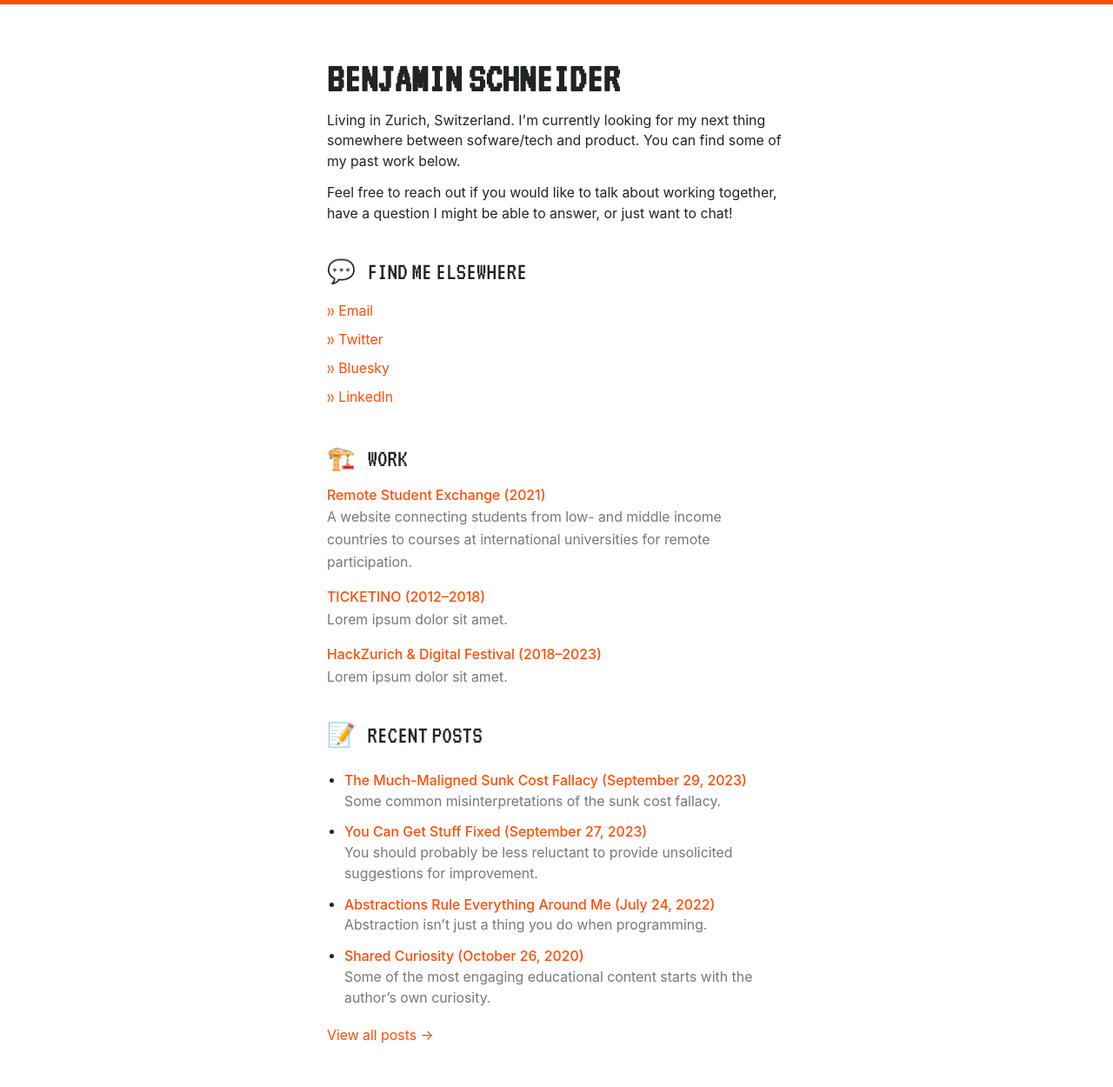
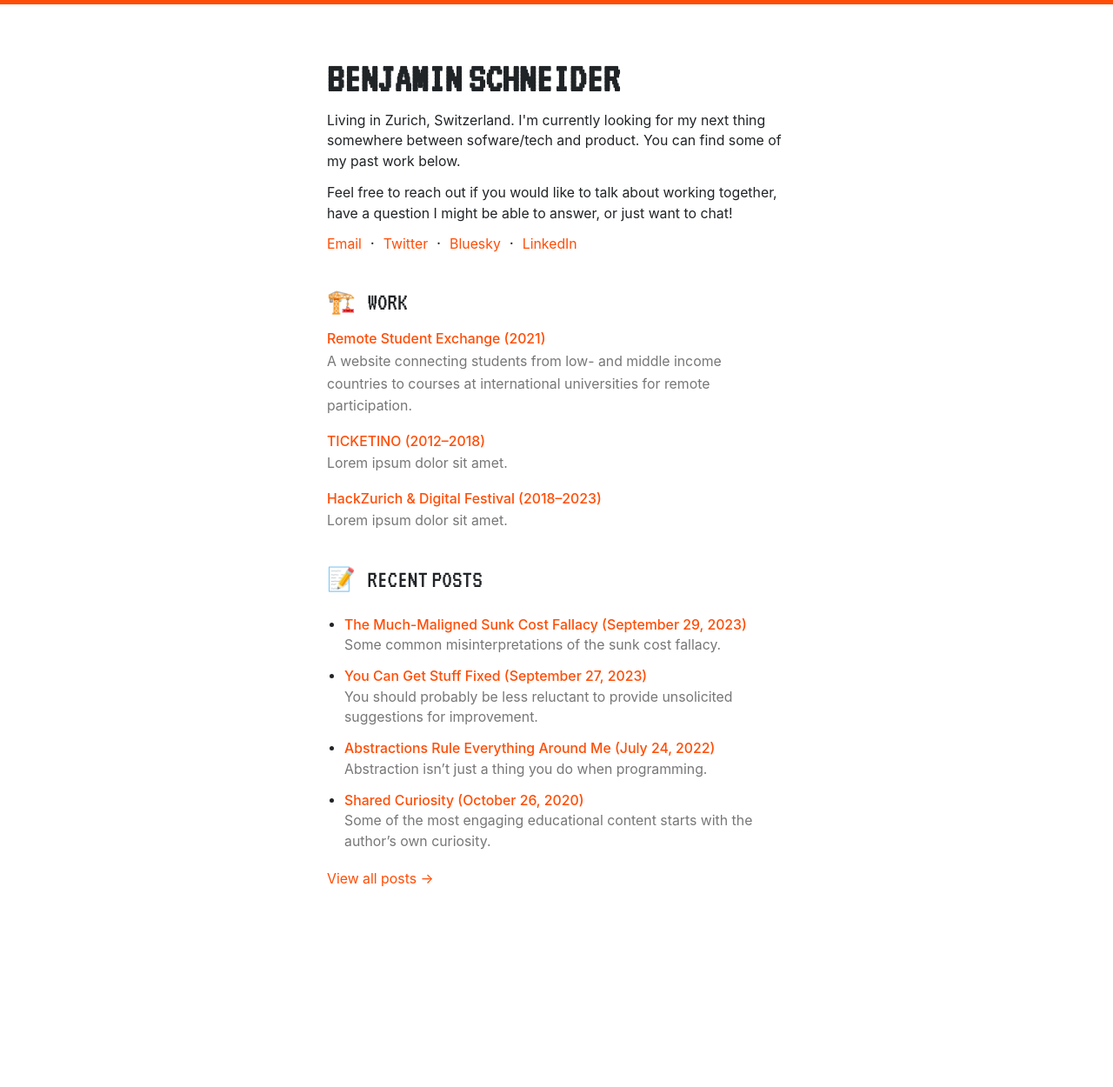
Before and after one commit to bschne/bschne.github.io, a Jekyll site: the page built from index.markdown, in a window 1280 px wide. Shown: the whole page at 87% size. Built offline with Jekyll 4.4.1, drawn with Linux system fonts in a browser that asks for light colours; after the commit the page ends 1070 px from its top, so only the background shows below that.

Commit message:
Simplify contact links

```diff
--- a/_includes/header.html
+++ b/_includes/header.html
@@ -13,30 +13,15 @@
             have a question I might be able to answer, or just want to chat!
         </p>
     </div>
-    <div class="wrapper">
-        <h2><span class="heading-emoji">💬</span> Find Me Elsewhere</h2>
-        <ul class="link-list">
-            <li><a href="mailto:mail@benjaminschneider.ch"><span class="link-caret"></span>Email</a></li>
-            <li><a href="https://x.com/bschne"><span class="link-caret"></span>Twitter</a></li>
-            <li><a href="http://bsky.app/profile/benjaminschneider.ch"><span class="link-caret"></span>Bluesky</a></li>
-            <li><a href="https://linkedin.com/in/schneiderbenjamin/"><span class="link-caret"></span>LinkedIn</a></li>
-        </ul>
+    <div style="margin: 0.5em 0 1.5em 0; font-size: 1rem;">
+        <a href="mailto:mail@benjaminschneider.ch">Email</a>
+        &nbsp;·&nbsp;
+        <a href="https://x.com/bschne">Twitter</a>
+        &nbsp;·&nbsp;
+        <a href="http://bsky.app/profile/benjaminschneider.ch">Bluesky</a>
+        &nbsp;·&nbsp;
+        <a href="https://linkedin.com/in/schneiderbenjamin/">LinkedIn</a>
     </div>
-    <!--
-    <div class="wrapper">
-        {%- assign default_paths = site.pages | map: "path" -%} {%- assign
-        page_paths = site.header_pages | default: default_paths -%} {%- if
-        page_paths -%}
-        <h2><span class="heading-emoji">👍</span> Recommendations</h2>
-        <ul class="link-list">
-            {%- assign nav_pages = site.pages | where_exp: "page", "page.page_category == 'recommendations'" -%}
-            {%- for page in nav_pages -%}
-              <li><a class="page-link" href="{{ page.url | relative_url }}"><span class="link-caret"></span>{{ page.title | escape }}</a></li>
-            {%- endfor -%}
-        </ul>
-        {%- endif -%}
-    </div>
--->
     <div class="wrapper">
         <h2><span class="heading-emoji">🏗️</span> Work</h2>
         {%- for project in site.data.projects -%}
```
